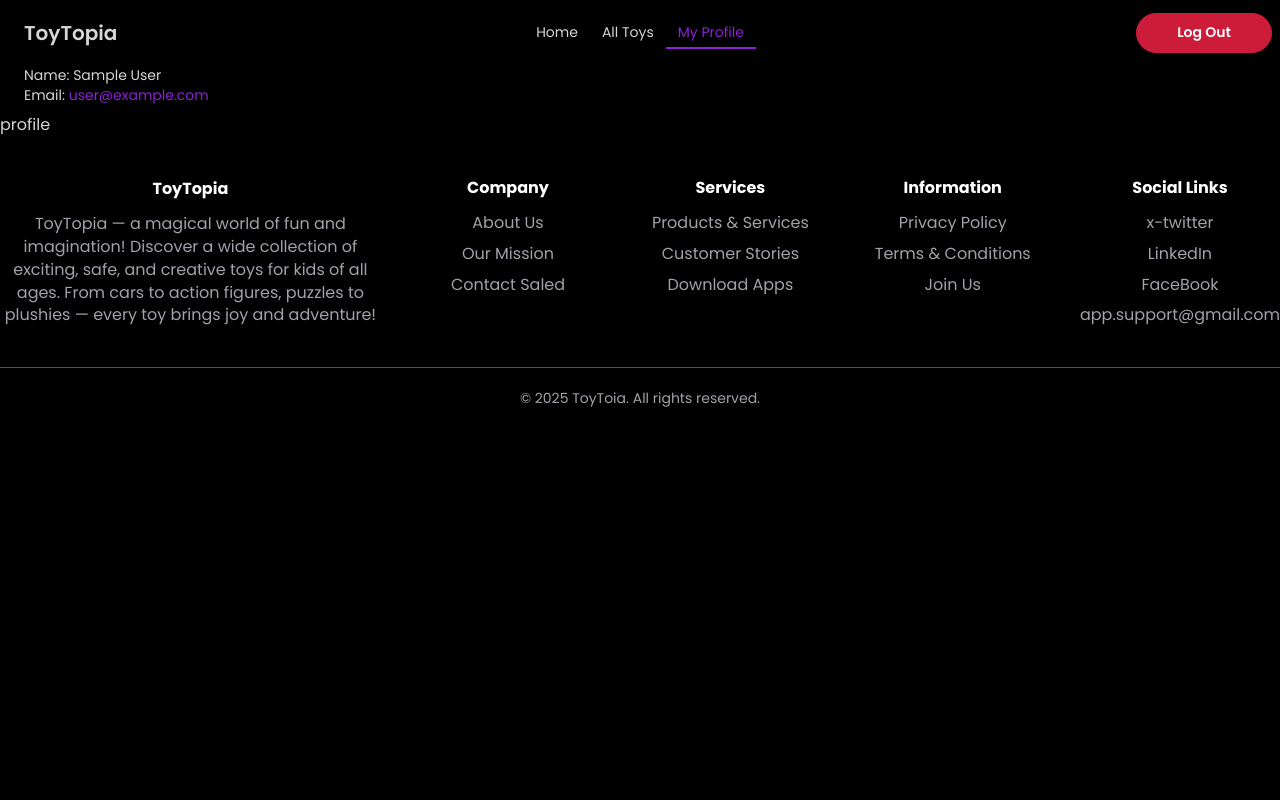
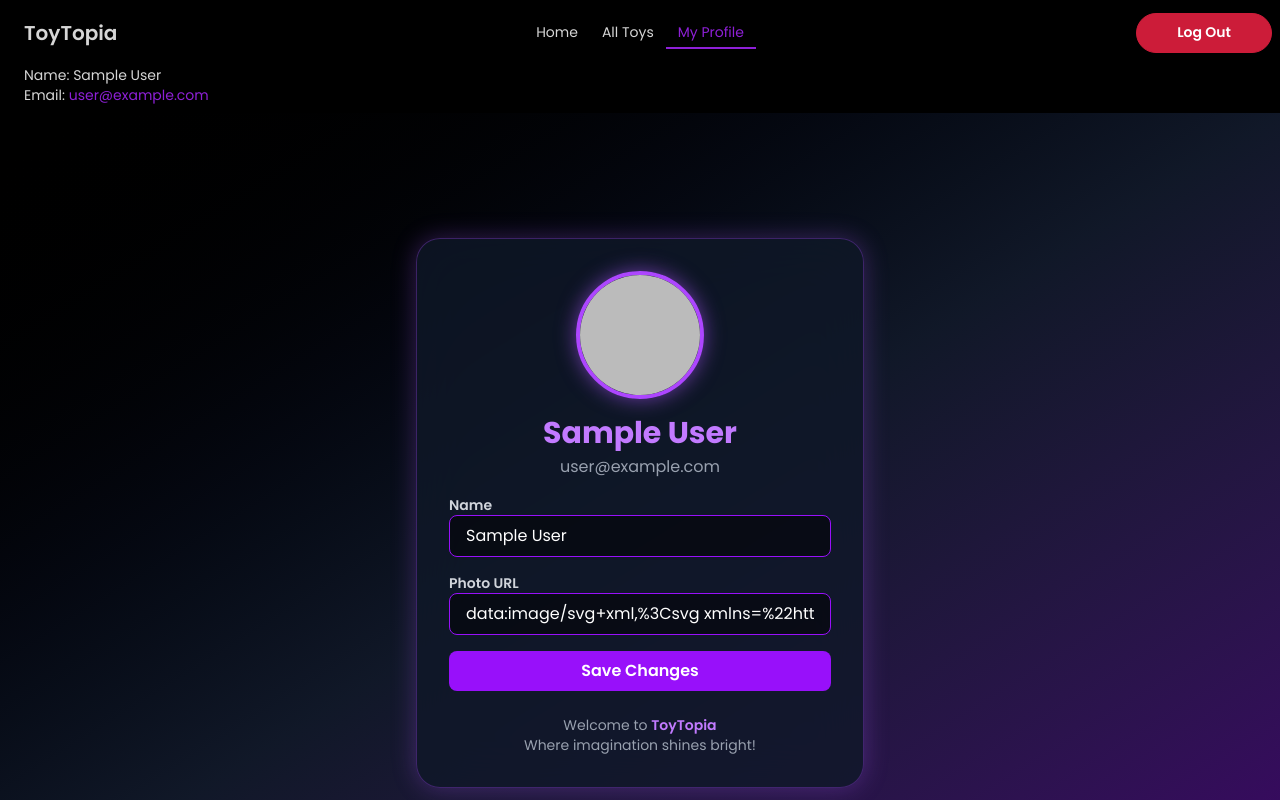
Before and after one commit to akmzakaria/toytopia-toystore, a React (Vite) app: page /profile in a window 1280 px wide. Shown: the top 800 px of the page. Built offline with nearby package versions, Linux system fonts and the light colour scheme; no server answers; sample sign-in values are in the browser's storage.

Commit message:
update user done

```diff
--- a/src/Components/ToyDetails.jsx
+++ b/src/Components/ToyDetails.jsx
@@ -21,6 +21,7 @@ const ToyDetails = () => {
   };
 
   return (
+    <div className="bg-linear-to-br from-black via-gray-900 to-purple-950 min-h-screen pb-5">
       <div className="max-w-5xl mx-auto">
         <title>ToyTopia - Toy Details</title>
         {/* toy details */}
@@ -83,7 +84,7 @@ const ToyDetails = () => {
                 <input
                   name="name"
                   type="text"
-                className="input input-bordered w-full"
+                  className="w-full px-4 py-3 bg-black/30 border border-purple-600 rounded-lg text-white placeholder-gray-400 focus:ring-2 focus:ring-purple-400 outline-none"
                   placeholder="Enter your name"
                   required
                 />
@@ -93,7 +94,7 @@ const ToyDetails = () => {
                 <input
                   name="email"
                   type="email"
-                className="input input-bordered w-full"
+                  className="w-full px-4 py-3 bg-black/30 border border-purple-600 rounded-lg text-white placeholder-gray-400 focus:ring-2 focus:ring-purple-400 outline-none"
                   placeholder="Enter your email"
                   required
                 />
@@ -126,6 +127,7 @@ const ToyDetails = () => {
           </Link>
         </div>
       </div>
+    </div>
   );
 };
 
--- a/src/Layout/HomeLayout.jsx
+++ b/src/Layout/HomeLayout.jsx
@@ -8,12 +8,12 @@ import { ToastContainer } from 'react-toastify';
 
 const HomeLayout = () => {
   return (
-    <div>
+    <div className="bg-linear-to-br from-black via-gray-900 to-purple-950">
       <header className="sticky top-0 z-50">
         <Navbar></Navbar>
       </header>
 
-      <main className="">
+      <main>
         <Outlet></Outlet>
       </main>
 
--- a/src/Pages/Profile.jsx
+++ b/src/Pages/Profile.jsx
@@ -1,10 +1,121 @@
-import React from 'react';
+import React, { use, useState } from 'react';
+import { AuthContext } from '../Provider/AuthProvider';
+import { updateProfile } from 'firebase/auth';
+import { FaUserAlt } from 'react-icons/fa';
 
 const Profile = () => {
+  const { user, setUser, auth } = use(AuthContext);
+  const [name, setName] = useState(user?.displayName || '');
+  const [photoURL, setPhotoURL] = useState(user?.photoURL || '');
+  const [status, setStatus] = useState({ type: '', message: '' });
+  const [isUpdating, setIsUpdating] = useState(false);
+
+  const handleUpdateProfile = (e) => {
+    e.preventDefault();
+
+    if (!name.trim() || !photoURL.trim()) {
+      setStatus({ type: 'error', message: 'Please fill in all fields.' });
+      return;
+    }
+
+    setIsUpdating(true);
+    setStatus({ type: '', message: '' });
+
+    updateProfile(auth.currentUser, { displayName: name, photoURL })
+      .then(() => {
+        setUser((prev) => ({ ...prev, displayName: name, photoURL }));
+        setStatus({ type: 'success', message: 'Profile updated successfully!' });
+      })
+      .catch((error) => {
+        console.error(error);
+        setStatus({ type: 'error', message: 'Error updating profile' });
+      })
+      .finally(() => {
+        setIsUpdating(false);
+      });
+  };
+
   return (
-    <div>
+    <div className="min-h-screen bg-linear-to-br from-black via-gray-900 to-purple-950 flex items-center justify-center p-6 text-white">
       <title>ToyTopia - Profile</title>
-      <p>profile</p>
+
+      <div className="bg-gray-900/80 backdrop-blur-xl border border-purple-500/30 shadow-[0_0_25px_rgba(168,85,247,0.3)] rounded-3xl p-8 w-full max-w-md text-center transition duration-500 hover:shadow-[0_0_40px_rgba(168,85,247,0.5)]">
+        {/* Profile Picture */}
+        {user?.photoURL ? (
+          <img
+            src={user.photoURL}
+            alt={'user'}
+            className="w-32 h-32 rounded-full mx-auto border-4 border-purple-500 shadow-[0_0_20px_rgba(168,85,247,0.6)] mb-4 object-cover"
+          />
+        ) : (
+          <div className="w-32 h-32 rounded-full bg-purple-700 flex items-center justify-center mx-auto mb-4 shadow-[0_0_25px_rgba(168,85,247,0.6)]">
+            <FaUserAlt className="text-white text-4xl" />
+          </div>
+        )}
+
+        {/* User Info */}
+        <h2 className="text-3xl font-bold text-purple-400 mb-1">
+          {user?.displayName || 'Guest User'}
+        </h2>
+        <p className="text-gray-400 mb-4">{user?.email || 'No email available'}</p>
+
+        {/* Update Form */}
+        <form onSubmit={handleUpdateProfile} className="space-y-4 text-left">
+          <div>
+            <label className="block text-sm font-semibold text-gray-300">Name</label>
+            <input
+              type="text"
+              value={name}
+              onChange={(e) => setName(e.target.value)}
+              className="w-full px-4 py-2 bg-black/50 border border-purple-600 rounded-lg focus:ring-2 focus:ring-purple-400 text-white outline-none"
+              placeholder="Enter your name"
+            />
+          </div>
+
+          <div>
+            <label className="block text-sm font-semibold text-gray-300">Photo URL</label>
+            <input
+              type="text"
+              value={photoURL}
+              onChange={(e) => setPhotoURL(e.target.value)}
+              className="w-full px-4 py-2 bg-black/50 border border-purple-600 rounded-lg focus:ring-2 focus:ring-purple-400 text-white outline-none"
+              placeholder="Enter new photo URL"
+            />
+          </div>
+
+          <button
+            type="submit"
+            disabled={isUpdating}
+            className={`w-full py-2 rounded-lg text-white font-semibold transition-all duration-300 ${
+              isUpdating
+                ? 'bg-gray-700 cursor-not-allowed'
+                : 'bg-purple-600 hover:bg-purple-700 hover:shadow-[0_0_15px_rgba(168,85,247,0.8)]'
+            }`}
+          >
+            {isUpdating ? 'Saving...' : 'Save Changes'}
+          </button>
+        </form>
+
+        {/* Message */}
+        {status.message && (
+          <p
+            className={`mt-3 font-medium transition-all duration-300 ${
+              status.type === 'success'
+                ? 'text-green-400 animate-pulse'
+                : 'text-red-400 animate-bounce'
+            }`}
+          >
+            {status.message}
+          </p>
+        )}
+
+        <div className="mt-6 text-sm text-gray-400 text-center">
+          <p>
+            Welcome to <span className="text-purple-400 font-semibold">ToyTopia</span>
+          </p>
+          <p>Where imagination shines bright!</p>
+        </div>
+      </div>
     </div>
   );
 };
--- a/src/Pages/Register.jsx
+++ b/src/Pages/Register.jsx
@@ -7,7 +7,7 @@ import { toast } from 'react-toastify';
 const Register = () => {
   const navigate = useNavigate();
 
-  const { createUser, googleSignIn, setUser, updateUser } = use(AuthContext);
+  const { createUser, googleSignIn, setUser, updateUser, setLoading } = use(AuthContext);
 
   const [show, setShow] = useState(false);
 
@@ -18,6 +18,7 @@ const Register = () => {
 
   const handleRegister = (e) => {
     e.preventDefault();
+    setLoading(false);
     const name = e.target.name.value;
     const email = e.target.email.value;
     const url = e.target.url.value;
@@ -28,6 +29,17 @@ const Register = () => {
         const user = res.user;
         setUser(user);
         console.log(user);
+
+        updateUser({ displayName: name, photoURL: url })
+          .then(() => {
+            // console.log(res.user);
+            setUser({ ...user, displayName: name, photoURL: url });
+            navigate('/');
+          })
+          .catch((err) => {
+            console.log(err.message);
+          });
+
         toast.success('Registered Successfully!', {
           position: 'top-right',
           autoClose: 3000,
@@ -37,20 +49,20 @@ const Register = () => {
           draggable: true,
           theme: 'dark',
         });
-
-        updateUser({ displayName: name, photoURL: url })
-          .then((res) => {
-            console.log(res.user);
-            setUser({ ...user, displayName: name, photoURL: url });
-            navigate('/');
-          })
-          .catch((err) => {
-            console.log(err.message);
-          });
+        setLoading(false);
       })
       .catch((err) => {
         console.log(err.message);
         console.log(err.data);
+        toast.warn('Unable to register. Please try again!', {
+          position: 'top-right',
+          autoClose: 3000,
+          hideProgressBar: false,
+          closeOnClick: true,
+          pauseOnHover: true,
+          draggable: true,
+          theme: 'dark',
+        });
       });
   };
 
@@ -71,80 +83,98 @@ const Register = () => {
           draggable: true,
           theme: 'dark',
         });
+        navigate('/');
       })
       .catch((err) => {
         console.log(err.message);
+        toast.warn('Unable to signin. Please try again!', {
+          position: 'top-right',
+          autoClose: 3000,
+          hideProgressBar: false,
+          closeOnClick: true,
+          pauseOnHover: true,
+          draggable: true,
+          theme: 'dark',
+        });
       });
   };
 
   return (
     <div>
       <title>ToyTopia - Register</title>
-      <div className="hero min-h-screen">
+      <div className="hero min-h-screen bg-linear-to-br from-black via-gray-900 to-purple-950">
         <div className="hero-content flex-col">
           <div className="text-center lg:text-left">
-            <h1 className="text-3xl font-bold">Register now!</h1>
+            <h1 className="text-3xl font-bold text-white">Register now!</h1>
           </div>
-          <div className="card bg-base-100 w-full max-w-sm shrink-0 shadow-2xl">
+          <div className="card w-full max-w-sm shrink-0 shadow-2xl bg-black/50 backdrop-blur-lg border rounded-2xl border-purple-500/30">
             <div className="card-body">
               {/* form */}
               <form onSubmit={handleRegister}>
                 <fieldset className="fieldset">
                   {/* name */}
-                  <label className="label">Name</label>
-                  <input name="name" type="text" className="input" placeholder="Enter Your Name" />
+                  <label className="label text-white">Name</label>
+                  <input
+                    name="name"
+                    type="text"
+                    className="input bg-transparent border border-gray-600 text-white placeholder-gray-400"
+                    placeholder="Enter Your Name"
+                  />
 
                   {/* photoURL */}
-                  <label className="label">Photo URL</label>
+                  <label className="label text-white">Photo URL</label>
                   <input
                     name="url"
                     type="text"
-                    className="input"
+                    className="input bg-transparent border border-gray-600 text-white placeholder-gray-400"
                     placeholder="Enter Your PhotoURL"
                   />
 
                   {/* email */}
-                  <label className="label">Email</label>
+                  <label className="label text-white">Email</label>
                   <input
                     name="email"
                     type="email"
-                    className="input"
+                    className="input bg-transparent border border-gray-600 text-white placeholder-gray-400"
                     placeholder="Enter Your Email"
                   />
 
                   {/* password */}
-                  <label className="label">Password</label>
+                  <label className="label text-white">Password</label>
                   <div className="relative">
                     <input
                       name="password"
                       type={show ? 'text' : 'password'}
-                      className="input"
+                      className="input bg-transparent border border-gray-600 text-white placeholder-gray-400"
                       placeholder="Enter Your Password"
                     />
                     <button
                       onClick={handleToggleEye}
-                      className="cursor-pointer absolute top-3 right-5"
+                      className="cursor-pointer absolute top-3 right-5 text-white"
                     >
                       {show ? <LuEyeClosed /> : <LuEye />}
                     </button>
                   </div>
+
                   <div>
-                    <label className="label">
+                    <label className="label text-white">
                       <input name="terms" type="checkbox" className="checkbox" />
                       Accept Our Terms & Conditions!
                     </label>
                   </div>
+
                   <div>
-                    <a className="link link-hover">Forgot password?</a>
+                    <a className="link link-hover text-white">Forgot password?</a>
                   </div>
-                  <button type="submit" className="btn rounded-full btn-primary mt-4">
+
+                  <button type="submit" className="btn rounded-full btn-primary mt-4 w-full">
                     Register
                   </button>
 
                   {/* google login */}
                   <button
                     onClick={handleSignInGoogle}
-                    className="btn rounded-full bg-white text-black border-[#e5e5e5]"
+                    className="btn rounded-full bg-white text-black border-[#e5e5e5] w-full mt-2 flex items-center justify-center gap-2"
                   >
                     <svg
                       aria-label="Google logo"
@@ -173,12 +203,11 @@ const Register = () => {
                     Login with Google
                   </button>
                 </fieldset>
-                {/* {error && <p className="text-red-700">{error}</p>} */}
-                {/* {success && <p className="text-green-600">Account created successfully!</p>} */}
               </form>
-              <p>
+
+              <p className="text-white mt-4 text-center">
                 Already have an account?{' '}
-                <Link className="underline text-primary" to="/login">
+                <Link className="underline text-purple-400" to="/login">
                   Login Now
                 </Link>
               </p>
--- a/src/Provider/AuthProvider.jsx
+++ b/src/Provider/AuthProvider.jsx
@@ -66,6 +66,7 @@ const AuthProvider = ({ children }) => {
     logOut,
     loading,
     setLoading,
+    auth,
   };
 
   return <AuthContext value={authData}>{children}</AuthContext>;
--- a/src/Provider/PrivateRoute.jsx
+++ b/src/Provider/PrivateRoute.jsx
@@ -1,10 +1,10 @@
-import React, { use } from 'react';
+import React, { useContext } from 'react';
 import { Navigate, useLocation } from 'react-router';
 import { AuthContext } from './AuthProvider';
 import Loading from '../Pages/Loading';
 
 const PrivateRoute = ({ children }) => {
-  const { user, loading } = use(AuthContext);
+  const { user, loading } = useContext(AuthContext);
 
   const location = useLocation();
 
--- a/src/Routes/Router.jsx
+++ b/src/Routes/Router.jsx
@@ -24,7 +24,11 @@ const router = createBrowserRouter([
       },
       {
         path: '/profile',
-        Component: Profile,
+        element: (
+          <PrivateRoute>
+            <Profile></Profile>
+          </PrivateRoute>
+        ),
       },
 
       {
```
Also changed, not shown: src/Pages/Login.jsx (+21 -20 lines). Lines whose indentation alone changed are shown as unchanged.
